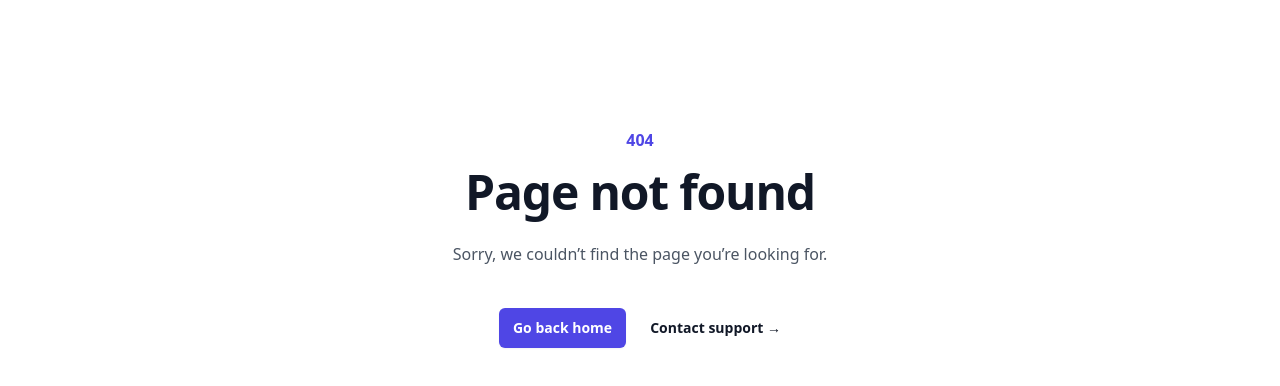
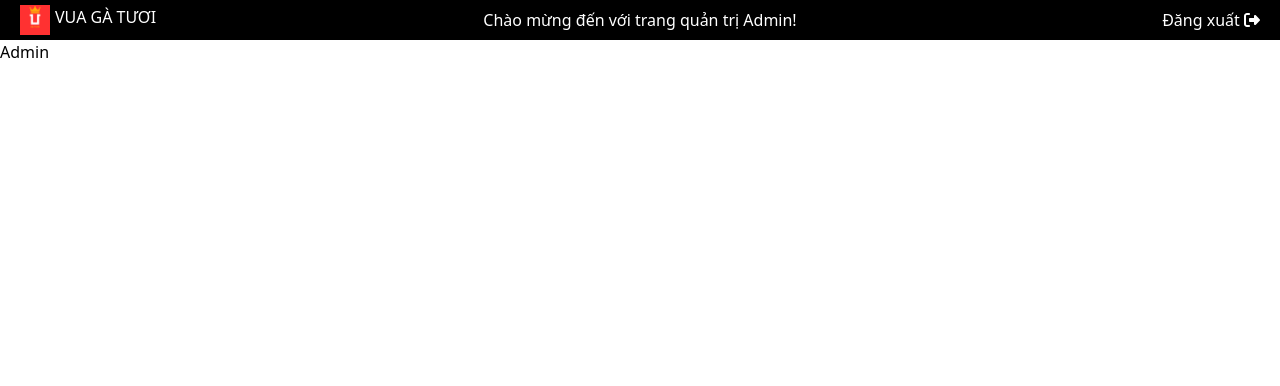
Before and after one commit to nguyensonIT/chicken-web, a React (Vite) app: page /admin in a window 1280 px wide. Before the commit this address had no page. Shown: the top 386 px of the page. Built offline with nearby package versions, Linux system fonts and the light colour scheme.

Commit message:
admin 306

```diff
--- /dev/null
+++ b/src/layouts/AdminLayout/index.jsx
@@ -0,0 +1,15 @@
+import { Outlet } from "react-router-dom";
+import AdminHeader from "../components/AdminHeader";
+
+const AdminLayout = () => {
+  return (
+    <div>
+      <div>
+        <AdminHeader />
+      </div>
+      <Outlet />
+    </div>
+  );
+};
+
+export default AdminLayout;
--- a/src/layouts/HeaderOnly/index.jsx
+++ b/src/layouts/HeaderOnlyLayout/index.jsx
@@ -2,7 +2,7 @@ import { Outlet } from "react-router-dom";
 import Header from "../components/Header";
 import Footer from "../components/Footer";
 
-const HeaderOnly = () => {
+const HeaderOnlyLayout = () => {
   return (
     <div>
       <div className="fixed z-[999] h-[120px] w-full">
@@ -18,4 +18,4 @@ const HeaderOnly = () => {
   );
 };
 
-export default HeaderOnly;
+export default HeaderOnlyLayout;
--- /dev/null
+++ b/src/layouts/components/AdminHeader/index.jsx
@@ -0,0 +1,33 @@
+import { FontAwesomeIcon } from "@fortawesome/react-fontawesome";
+import logo from "../../../assets/img/Logo.png";
+import { faRightFromBracket } from "@fortawesome/free-solid-svg-icons";
+
+const AdminHeader = () => {
+  return (
+    <div className="h-[40px] w-full px-[20px] grid grid-cols-4 items-center bg-black">
+      <div className="flex">
+        <div className="h-[30px] w-[30px] mr-[5px] col-[1/2] text-white">
+          <img
+            className="h-full w-full object-cover"
+            src={logo}
+            alt="logo"
+            srcset=""
+          />
+        </div>
+        <p className="text-white">VUA GÀ TƯƠI</p>
+      </div>
+      <div className="col-[2/4] text-white text-center">
+        Chào mừng đến với trang quản trị Admin!
+      </div>
+      <div className="col-[4/5] text-right text-white">
+        <button className="transition-all hover:text-textHoverColor">
+          Đăng xuất{" "}
+          <span>
+            <FontAwesomeIcon icon={faRightFromBracket} />
+          </span>
+        </button>
+      </div>
+    </div>
+  );
+};
+export default AdminHeader;
--- /dev/null
+++ b/src/pages/AdminHome/index.jsx
@@ -0,0 +1,4 @@
+const AdminHome = () => {
+  return <div>Admin</div>;
+};
+export default AdminHome;
```
Also changed, not shown: src/pages/index.jsx (+13 -2 lines).
